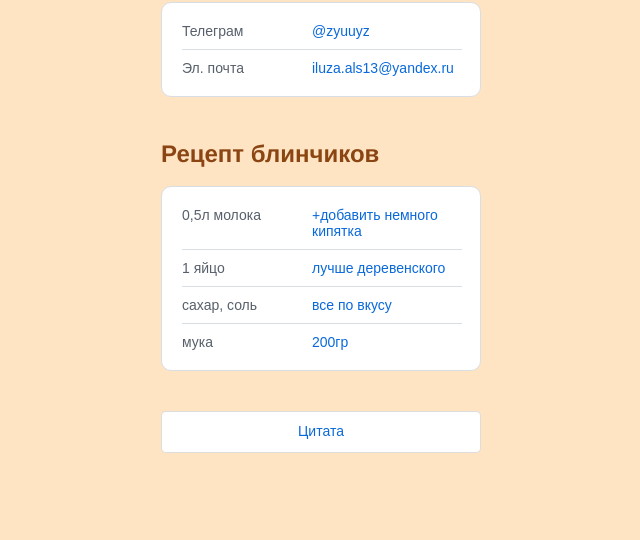
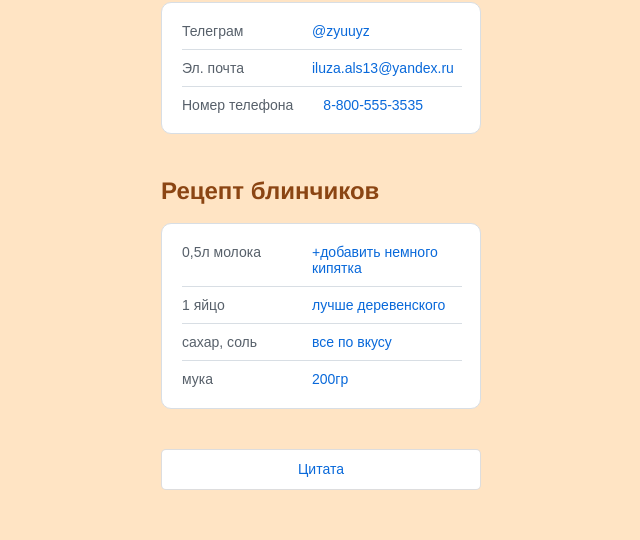
Before and after one commit to Ilyuza13/ilyuza13.github.io, a plain HTML site: page index.html in a window 1280 px wide. Shown: the part 580-1120 px from the top of the page, without its empty margins (319-959 px from the left). Before the commit the page ends 1083 px from the top, so only its background shows below. Drawn offline with Linux system fonts and the light colour scheme.

Commit message:
добавила эмодзи в цитату, добавила телефон

```diff
--- a/index.html
+++ b/index.html
@@ -25,8 +25,12 @@
           <li class="links__link">
             <p class="links__title">Эл. почта</p>
             <a class="linsk__link" href="mailto:iluza.als13@yandex.ru"
-              >iluza.als13@yandex.ru</a
-            >
+              >iluza.als13@yandex.ru</a>
+            </li>
+          <li class="links__link">
+            <p class="links__title">Номер телефона</p>
+            <a class="linsk__link"
+              >8-800-555-3535</a>
           </li>
         </ul>
       </section>
```
